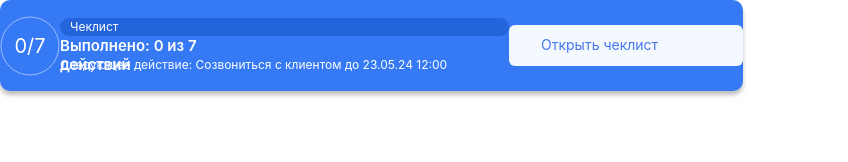
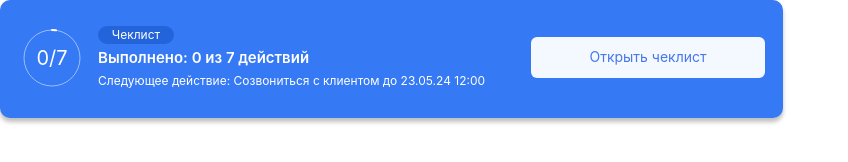
Before and after one commit to Regishaa/Test, a plain HTML site: page src/index.html in a window 1280 px wide. Shown: the whole page, without its empty margins (0-848 px from the left). Drawn offline with Linux system fonts and the light colour scheme.

Commit message:
refactor: edit format code and progress bar

```diff
--- a/src/index.html
+++ b/src/index.html
@@ -11,8 +11,8 @@
         <div class="progress-bar">
             <div class="percent">
                 <svg>
-                    <circle cx="30" cy="30" r="29"></circle>
-                    <circle cx="30" cy="30" r="29"></circle>
+                    <circle cx="30" cy="30" r="28"></circle>
+                    <circle cx="30" cy="30" r="28" class="active"></circle>
                 </svg>
                 <div class="progress-bar-text"><span id="num">0</span>/7</div>
             </div>
--- a/src/style.css
+++ b/src/style.css
@@ -7,6 +7,9 @@ body {
     font-family: "Inter", sans-serif;
     font-size: 12px;
     font-weight: 400;
+    -webkit-font-smoothing: antialiased;
+    -moz-osx-font-smoothing: grayscale;
+    text-rendering: optimizeLegibility;
 }
 
 .card {
@@ -14,12 +17,12 @@ body {
     height: 91px;
     background-color: #3579F5;
     border-radius: 10px;
-    box-shadow: 0 4px 4px 0 rgba(0, 0, 0, 0.25);
+    box-shadow: 0 4px 4px rgba(0, 0, 0, 0.25);
     display: flex;
-    flex-direction: row;
     justify-content: center;
     align-items: center;
     position: relative;
+    padding: 12px 18px 15px 22px;
 }
 
 .progress-bar {
@@ -28,34 +31,30 @@ body {
     height: 60px;
     border-radius: 50%;
     color: #FFFFFF;
-    background:#3579F5;
-
+    background: #3579F5;
 }
 
 .percent svg {
-    position: relative;
     width: 60px;
     height: 60px;
+    transform: rotate(-90deg);
 }
 
-.percent svg circle{
+.percent svg circle {
     width: 60px;
     height: 60px;
     fill: none;
     stroke-width: 1;
-    stroke: #FFFFFF;
+    stroke: rgba(255, 255, 255, 0.5);
     stroke-dasharray: 200;
-    stroke-dashoffset: 200;
+    stroke-dashoffset: 0;
 }
 
-.percent svg circle:nth-child(1) {
-    stroke-dashoffset: 0;
-    stroke: rgba(255, 255, 255, 0.5);
-}
-
-.percent svg circle:nth-child(2) {
-    stroke-dashoffset: calc(200-(200 * 40) / 1);
+.percent svg circle.active {
     stroke: #FFFFFF;
+    stroke-width: 2;
+    stroke-linecap: round;
+    stroke-dashoffset: calc(200 - (200 * 2) / 100);
 }
 
 .progress-bar-text {
@@ -65,34 +64,40 @@ body {
     width: 100%;
     height: 100%;
     display: flex;
-    align-items:center;
+    align-items: center;
     justify-content: center;
     font-size: 20px;
-    line-height: 150%;
 }
 
 .card-main-info {
     flex: 1;
     display: flex;
     flex-direction: column;
+    margin: 0 16px;
 }
 
 .card-type {
     border-radius: 40px;
+    width: 76px;
     height: 18px;
+    display: flex;
+    justify-content: center;
+    align-items: center;
     background: #2364db;
 }
+
 .card-type-text {
-    padding: 0px 10px;
+    padding: 0 10px;
     line-height: 150%;
 }
 
 .card-title {
-    width: 211px;
     height: 20px;
     font-weight: 600;
     font-size: 15px;
     line-height: 133%;
+    margin: 4px 0;
+    white-space: nowrap;
 }
 
 .card-text {
@@ -105,6 +110,9 @@ body {
     border-radius: 6px;
     width: 170px;
     padding: 10px 32px;
+    display: flex;
+    justify-content: center;
+    align-items: center;
     background: #f4f8ff;
     color: #4777ed;
     font-size: 14px;
```
